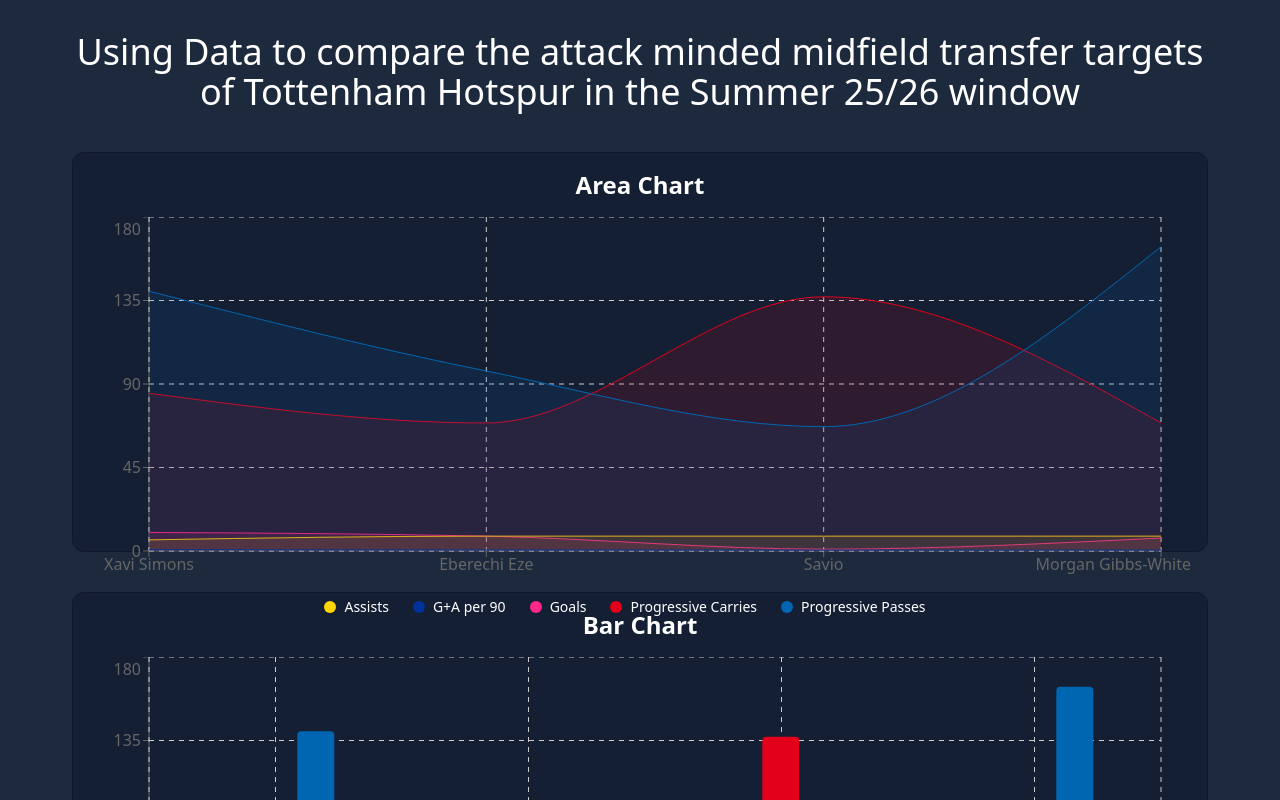
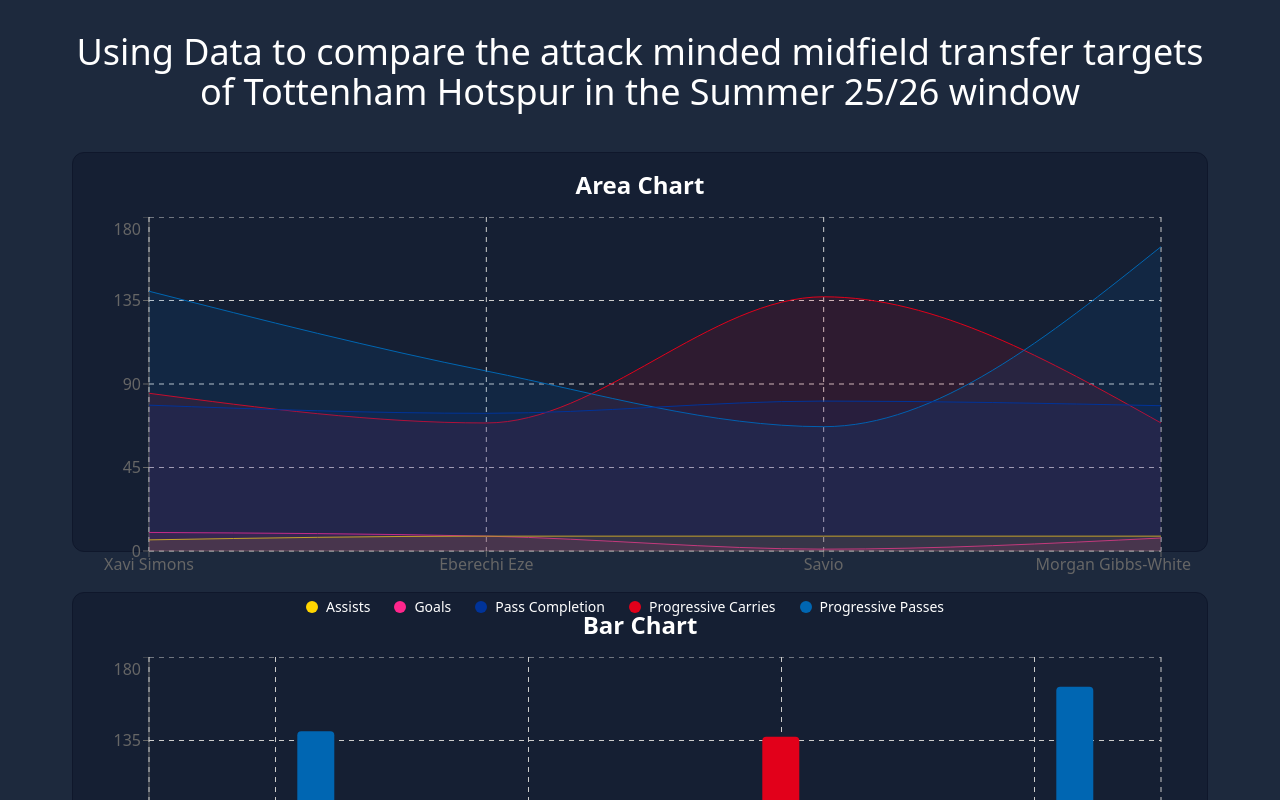
Before and after one commit to dean-tunbridge/football-compare, a React (Vite) app: page / in a window 1280 px wide. Shown: the top 800 px of the page. Built offline with nearby package versions, Linux system fonts and the light colour scheme.

Commit message:
fix area and bar graphs

```diff
--- a/src/components/AreaChartComponent.jsx
+++ b/src/components/AreaChartComponent.jsx
@@ -23,7 +23,6 @@
         <CartesianGrid strokeDasharray="5 5" />
         <Tooltip content={<CustomToolTip />} />
         <Legend content={<CustomLegend />} />
-
         <Area
           type="monotone"
           dataKey="goals"
@@ -54,10 +53,10 @@
         />
         <Area
           type="monotone"
-          dataKey="goalsAndAssistsPer90"
+          dataKey="passCompletionPercentage"
           stroke="#003399"
           fill="#00339933"
-          name="G+A per 90"
+          name="Pass Completion"
         />
       </AreaChart>
     </ResponsiveContainer>
```
